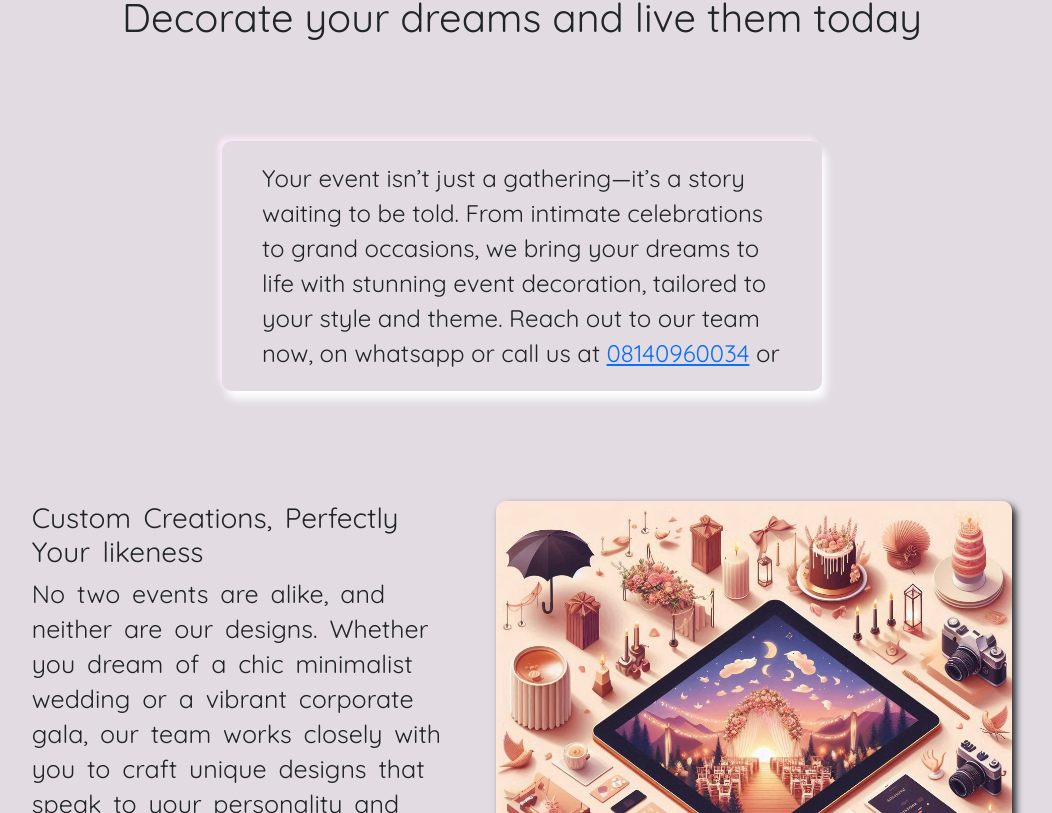
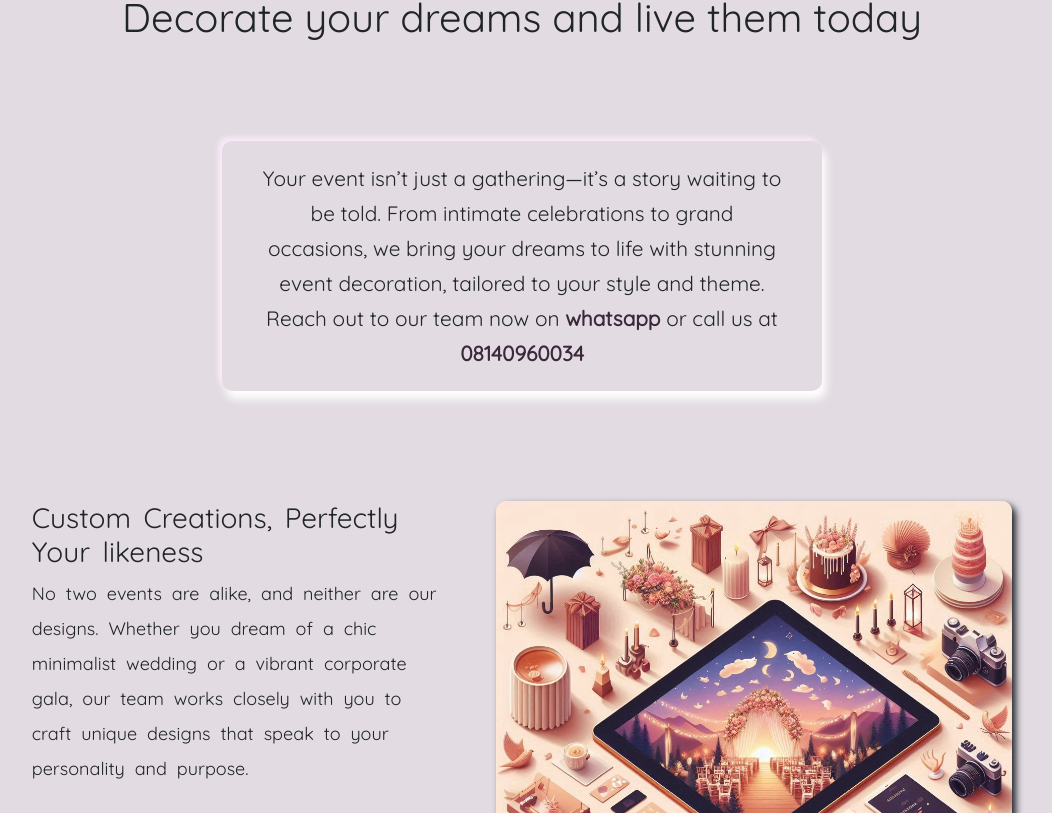
Before and after one commit to Ikendu/moreLinksDeco, a React (Vite) app in the folder mysite/: page / in a window 1280 px wide. Shown: the part 967-1780 px from the top of the page, without its empty margins (118-1170 px from the left). Built offline with nearby package versions, Linux system fonts and the light colour scheme.

Commit message:
more link deco

```diff
--- a/mysite/src/App.css
+++ b/mysite/src/App.css
@@ -119,13 +119,19 @@ body {
 }
 .moreParagraph p {
   max-width: 600px;
-  font-size: 1.5em;
+  font-size: 1.3em;
   line-height: 35px;
   /* border: 5px solid #; */
   padding: 20px 40px;
   border-radius: 10px;
   box-shadow: 4px 8px 8px white, -4px -4px 4px #fae7f7;
   margin-bottom: 50px;
+  text-align: center;
+}
+.moreParagraph a {
+  text-decoration: none;
+  color: #3b293b;
+  font-weight: 800;
 }
 .divider {
   position: absolute;
@@ -161,7 +167,7 @@ body {
 
 .pageContent {
   width: 40%;
-  font-size: 25px;
+  font-size: 18px;
   line-height: 35px;
   word-spacing: 5px;
 }
--- a/mysite/src/components/ChooseUs.jsx
+++ b/mysite/src/components/ChooseUs.jsx
@@ -7,6 +7,7 @@ import image5 from '../assets/images/image5.jpeg'
 import image13 from '../assets/images/image13.jpg'
 import logoImage from '../assets/images/logoImage.png'
 import Getter from '../assets/images/getter'
+import { Link } from 'react-router-dom'
 
 export default function ChooseUs() {
   return (
@@ -17,8 +18,16 @@ export default function ChooseUs() {
           <p>
             Your event isn’t just a gathering—it’s a story waiting to be told. From intimate
             celebrations to grand occasions, we bring your dreams to life with stunning event
-            decoration, tailored to your style and theme. Reach out to our team now, on whatsapp or
-            call us at <a href='tel:08140960034'>08140960034</a> or{' '}
+            decoration, tailored to your style and theme. Reach out to our team now on{' '}
+            <Link
+              to={
+                'https://wa.me/2348140960034?text=Hello%20there!%20I%20want%20to%20discuss%20an%20upcoming%20event%20with%20you.'
+              }
+              target='_blank'
+            >
+              whatsapp
+            </Link>{' '}
+            or call us at <a href='tel:08140960034'>08140960034</a>
           </p>
         </div>
         <div className='imageDetails'>
```
